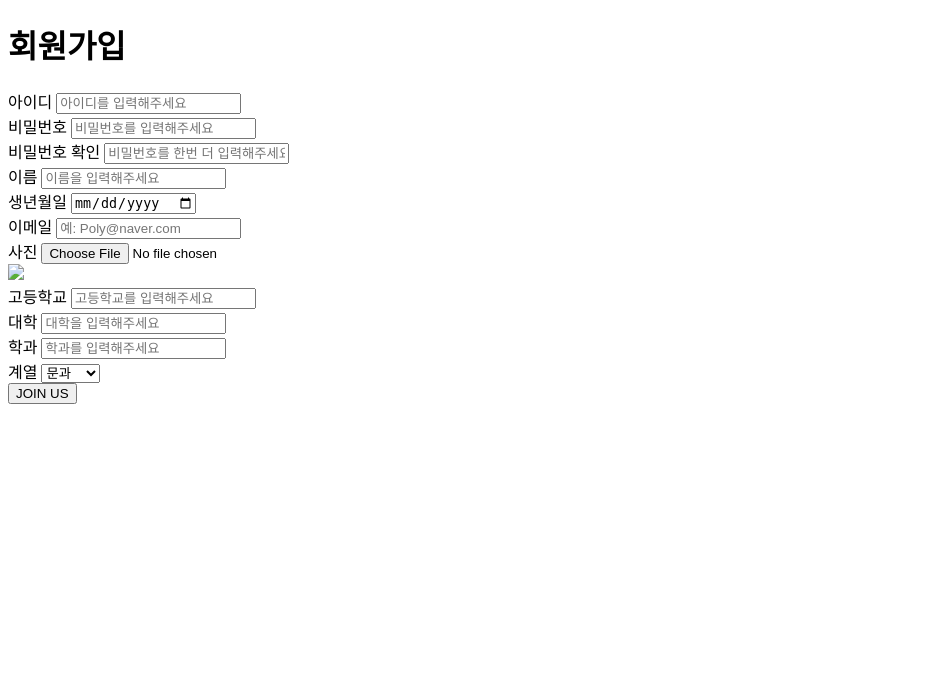
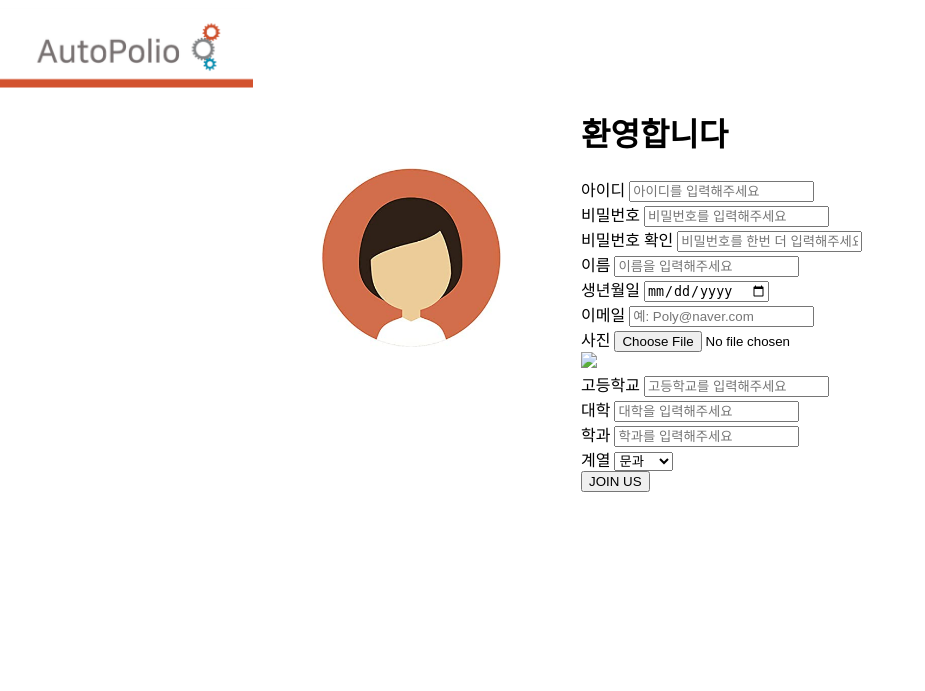
Before and after one commit to goldlamp95/SNU-X-KU-HACKATHON, a Django app: page /registration/signup in a window 1280 px wide. Shown: the top 691 px of the page, without its empty margins (0-925 px from the left). Before the commit the page ends 404 px from the top, so only its background shows below. Run offline with Django 3.2, Linux system fonts and the light colour scheme; some libraries are stand-ins or nearby versions.

Commit message:
base.html 완성

```diff
--- /dev/null
+++ b/autopolio/app/static/base.css
@@ -0,0 +1,29 @@
+body {
+  margin-left: 0px;
+}
+
+.base_header {
+  height: 80px;
+  width: 100%;
+  position: fix;
+  display: flex;
+  justify-content: space-between;
+}
+
+.logo {
+  height: auto;
+}
+
+.header_menu {
+  display: flex;
+  flex-direction: row;
+  font-size: 18px
+}
+
+.header_menu > *{
+  margin: 12px;
+  display: flex;
+  flex-direction: row;
+  align-items: center;
+  justify-content: center;
+}
--- /dev/null
+++ b/autopolio/app/static/signup.css
@@ -0,0 +1,23 @@
+.signup_main {
+  width: 100%;
+  height: auto;
+  position: relative;
+  display: grid;
+  grid-template-columns: 340px 450px;
+  justify-content: center;
+}
+
+.signup_image {
+  margin: 80px;
+  align-items: center;
+  justify-content: center;
+}
+.signup_image > * {
+  width: 100%;
+  align-content: center;
+}
+
+.signup_form {
+  display: grid;
+  grid-template-rows: 1fr 11fr 1fr;
+}
--- a/autopolio/app/templates/base.html
+++ b/autopolio/app/templates/base.html
@@ -8,25 +8,29 @@
     <meta name="viewport" content="width=device-width, initial-scale=1.0">
     <title>The Base Page</title>
     {% load static%}
+    <link rel="stylesheet" href="{% static 'base.css' %}" />
 </head>
 
 <body>
     <header>
-        <div>
+        <div class="base_header">
             <!-- 로그인이 안 돼 있을 때는
                 로고 클릭하면 로그인 페이지로 연결 나머지는 안보임
                 로그인이 돼있을 때는 로고클릭하면 메인 페이지로 연결
                 나머지에는 내 피드, 로그아웃, 회원정보수정(mypage) -->
+
             {% if user.is_authenticated %}
-            <a href="{% url 'main' %}">로고들어갈곳</a>
-            <div style="font-size: 15px; margin-right: 10px; width: 200px">안녕하세요,<br><span
-                    style="font-weight: bold;">{{user.username}}</span>님</div>
+            <a href="{% url 'main' %}" class="logo"><img src="../static/logo.png" height= 100%;></a>
+            <div class="header_menu">
+                <div><p>안녕하세요,</p><span
+                        style="font-weight: bold; font-size: 28px">{{user.username}}</span><p>님</p></div>
 
-            <a href="{% url 'resume' user.pk %}" style="margin-right: 10px;">내 피드</a>
-            <a href="{% url 'logout' %}">Logout</a>
-            <a href="{% url 'mypage' %}">회원정보수정</a>
+                <a href="{% url 'resume' user.pk %}" style="margin-right: 10px;">내 피드</a>
+                <a href="{% url 'mypage' %}">회원정보수정</a>
+                <a href="{% url 'logout' %}">Logout</a>
+            </div>
             {% else %}
-            <a href="{% url 'login' %}">로고들어갈곳</a>
+            <a href="{% url 'login' %}" class="logo"><img src="../static/logo.png" height= 100%;></a>
             {% endif %}
         </div>
         </div>
--- a/autopolio/app/templates/registration/signup.html
+++ b/autopolio/app/templates/registration/signup.html
@@ -1,12 +1,13 @@
-<!DOCTYPE html>
-<html lang="en">
-<head>
-    <meta charset="UTF-8">
-    <meta name="viewport" content="width=device-width, initial-scale=1.0">
-    <title>Document</title>
-</head>
-<body>
-    <h1>회원가입</h1>
+{% extends 'base.html' %}
+{% block content %}
+{% load static %}
+<link rel="stylesheet" href="{% static 'signup.css' %}" />
+<div class="signup_main">
+    <div class="signup_image">
+        <img src="../static/signup.png">
+    </div>
+    <div class="signup_form">
+        <h1>환영합니다</h1>
         <form method="POST" action={% url 'signup' %} enctype="multipart/form-data">
             {% csrf_token %}
             아이디 <input type="text" name="username" placeholder="아이디를 입력해주세요" required></br>
@@ -50,7 +51,9 @@
                     }
                 }
             </script>
+        </form>
+    </div>
+</div>
 
-    </form>
-</body>
-</html>
+
+{% endblock content %}
```
Also changed, not shown: autopolio/app/static/logo.png (added), autopolio/app/static/signup.png (added), 2 other files. Lines whose indentation alone changed are shown as unchanged.
